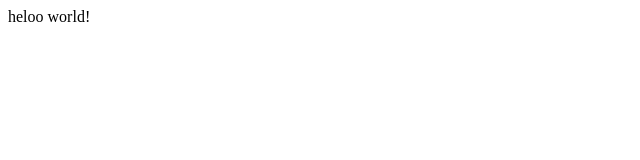
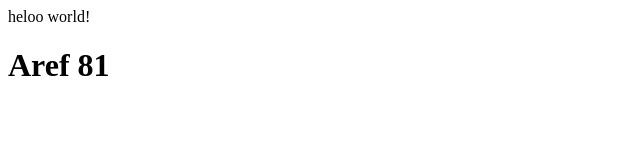
Before and after one commit to ArefOrumiehei/github, a plain HTML site: page index.html in a window 1280 px wide. Shown: the whole page, without its empty margins (0-640 px from the left). Drawn offline with Linux system fonts and the light colour scheme.

Commit message:
add head

```diff
--- a/index.html
+++ b/index.html
@@ -8,5 +8,6 @@
 </head>
 <body>
     heloo world!
+    <h1>Aref 81</h1>
 </body>
 </html>
```
